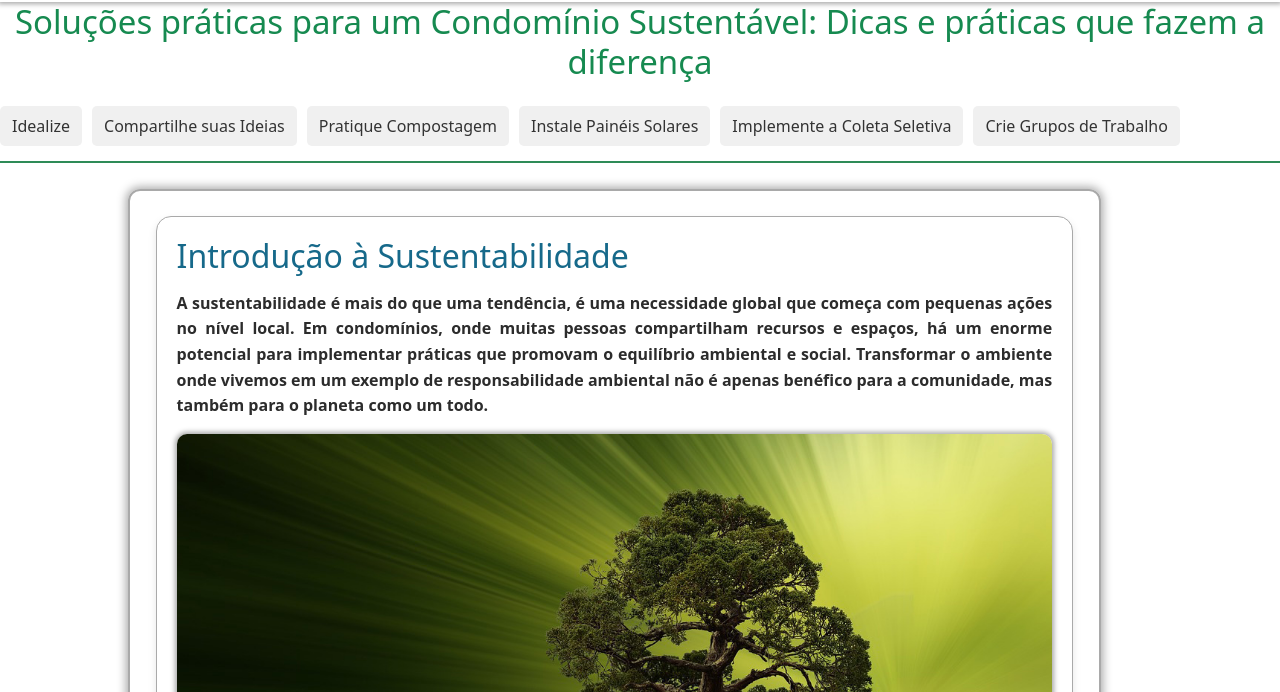
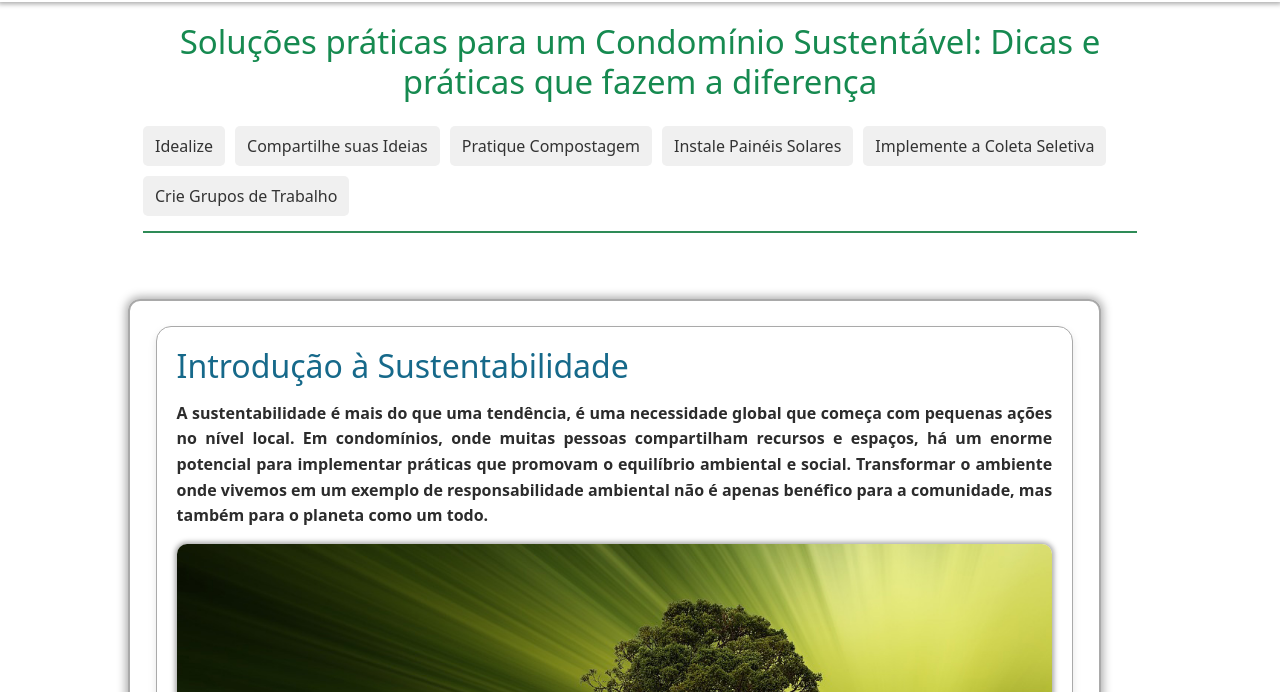
Before and after one commit to RamonValverde021/ProjetoIntegrador_PROZ, a plain HTML site: page SPRINT4/public/_html/solucoes_sustentaveis.html in a window 1280 px wide. Shown: the part 108-800 px from the top of the page. Drawn offline with nearby package versions, Linux system fonts and the light colour scheme.

Commit message:
melhoria no menu de navegação da página de soluções sustentáveis

```diff
--- a/SPRINT4/public/_css/solucoes_sustentaveis.css
+++ b/SPRINT4/public/_css/solucoes_sustentaveis.css
@@ -27,7 +27,13 @@ main.principal {
     align-items: center;
 }
 
+
 /* Navegação interna */
+section#solucoes-sustentaveis {
+    padding: 20px 15px; /* Espaçamento interno */
+    margin: 0 10%; /* Centraliza e adiciona margem lateral */
+    max-width: 1200px; /* Limita a largura máxima para telas grandes */
+}
 ul.submenu_ul {
     display: flex;
     flex-wrap: wrap;
```
